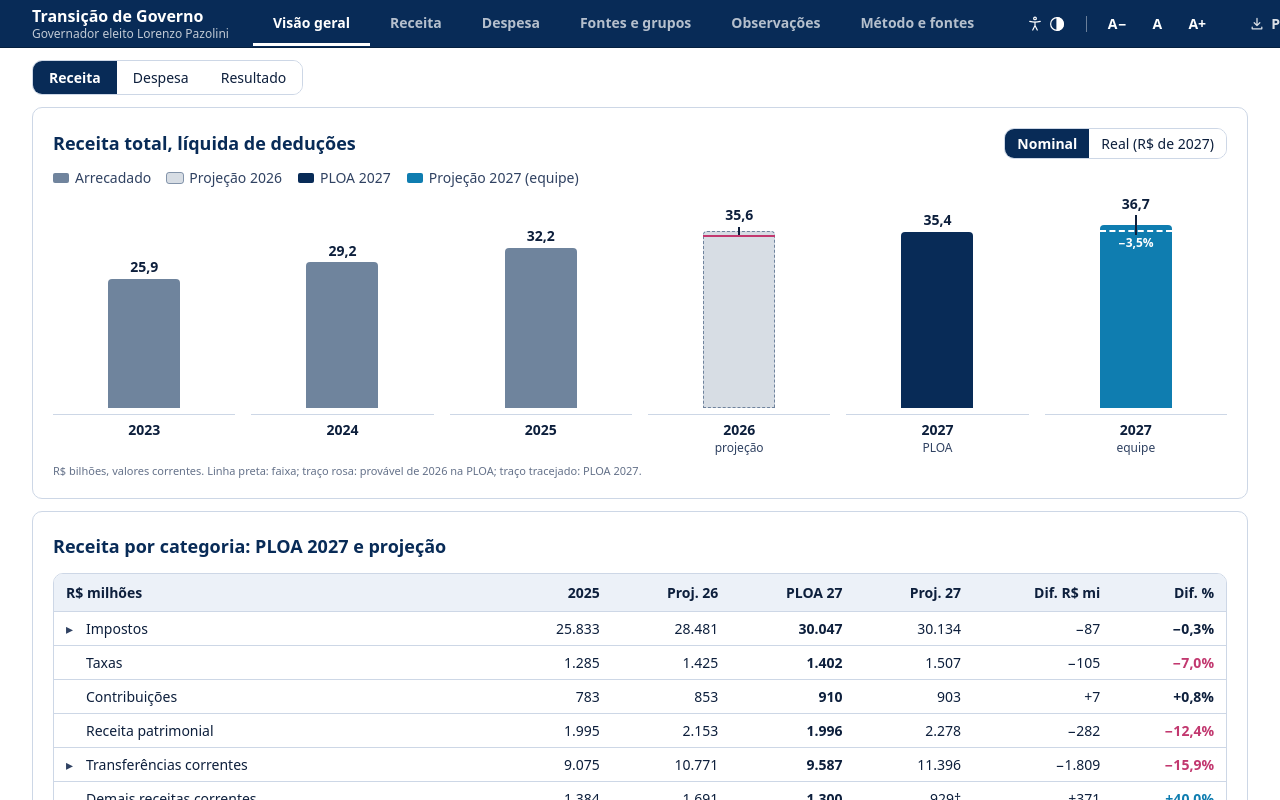
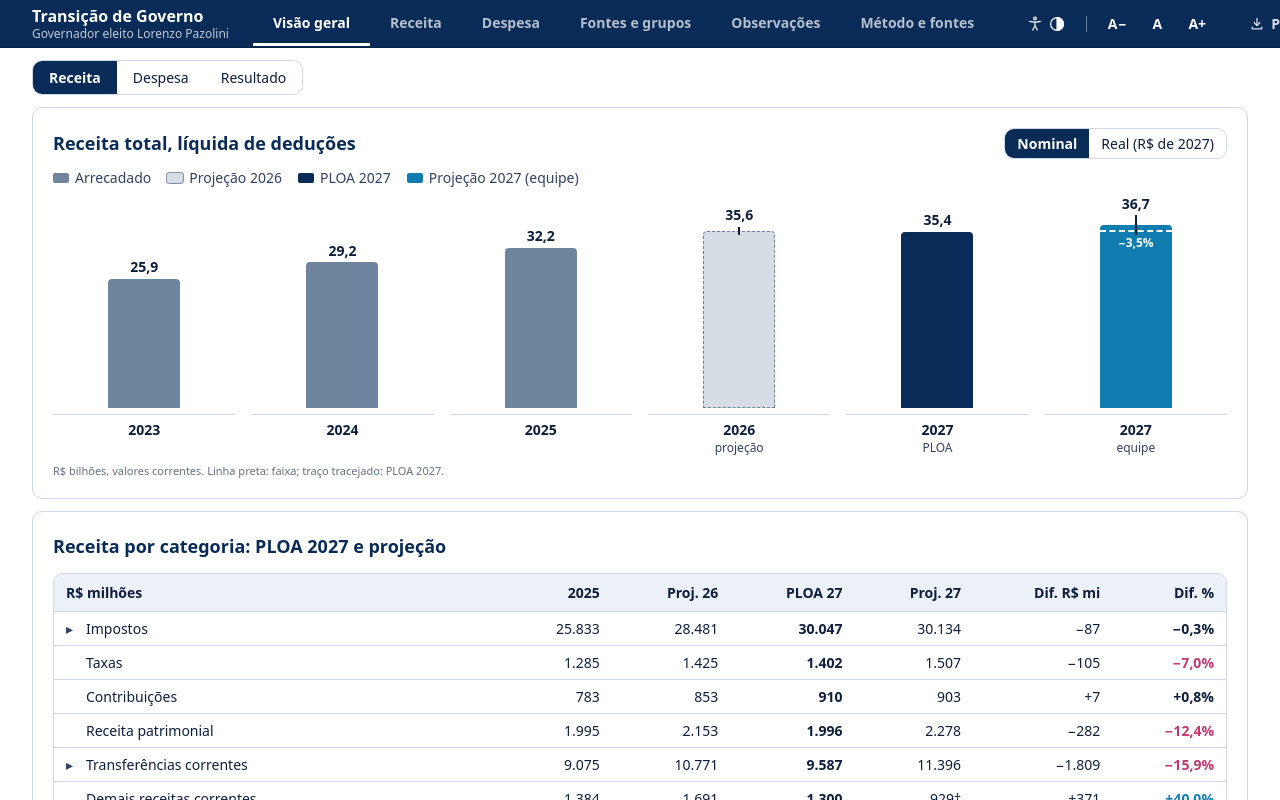
Before and after one commit to EduardoAraujoOx/Tesouro, a Next.js app: page /painel in a window 1280 px wide. Shown: the top 800 px of the page. Built offline with nearby package versions, Linux system fonts and the light colour scheme.

Commit message:
Painel: retira o traço rosa (provável de 2026 na PLOA) do gráfico anual
Co-Authored-By: Claude Sonnet 5.5 <noreply@anthropic.com>
Claude-Session: https://claude.ai/code/session_01TNxipBk3JTw5eGhPFB87Tx

```diff
--- a/components/painel/Agregado.tsx
+++ b/components/painel/Agregado.tsx
@@ -124,8 +124,8 @@ export function VisaoGeral({ receita, despesa, ipca: ipcaParams, pib, fonteIpca,
     { rotulo: '2024', v: serieTotal[1], tipo: 'real' },
     { rotulo: '2025', v: serieTotal[2], tipo: 'real' },
     vista === 'despesa'
-      ? { rotulo: '2026', sub: 'projeção', v: projD.itens.tot.central, tipo: 'estim', faixa: [projD.itens.tot.min as number, projD.itens.tot.max as number], marca: { v: D.total[4], rotulo: 'Provável 2026 na PLOA' } }
-      : { rotulo: '2026', sub: 'projeção', v: proj.central, tipo: 'estim', faixa: [proj.min, proj.max], marca: { v: R.total[4], rotulo: 'Provável 2026 na PLOA' } },
+      ? { rotulo: '2026', sub: 'projeção', v: projD.itens.tot.central, tipo: 'estim', faixa: [projD.itens.tot.min as number, projD.itens.tot.max as number] }
+      : { rotulo: '2026', sub: 'projeção', v: proj.central, tipo: 'estim', faixa: [proj.min, proj.max] },
     { rotulo: '2027', sub: 'PLOA', v: ploa27, tipo: 'ploa' },
     vista === 'despesa'
       ? { rotulo: '2027', sub: 'equipe', v: refDespesa, tipo: 'ref', faixa: faixaRefDespesa, compara: { v: ploa27, rotulo: 'PLOA 2027' } }
@@ -237,7 +237,7 @@ export function VisaoGeral({ receita, despesa, ipca: ipcaParams, pib, fonteIpca,
             }>
             <ColunasAnuais colunas={colunas} descricao={`${tituloGrafico}, em R$ bilhões, ${base === 'real' ? 'a preços de 2027' : 'valores correntes'}: ${colunas.map((c) => `${c.rotulo}${c.sub ? ' ' + c.sub : ''} ${numero(c.v / 1e9, 1)}`).join('; ')}`} />
             <p className={`mt-2 ${NOTA_DISCRETA}`}>
-              R$ bilhões, valores correntes{base === 'real' ? ' (reais de 2027)' : ''}. Linha preta: faixa; traço rosa: provável de 2026 na PLOA; traço tracejado: PLOA 2027{vista === 'despesa' ? ' (sem reservas)' : ''}.
+              R$ bilhões, valores correntes{base === 'real' ? ' (reais de 2027)' : ''}. Linha preta: faixa; traço tracejado: PLOA 2027{vista === 'despesa' ? ' (sem reservas)' : ''}.
             </p>
           </Cartao>
 
```
